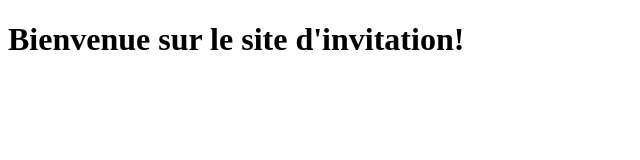
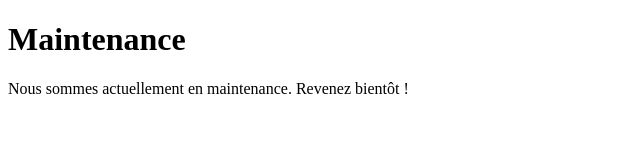
Before and after one commit to Belsicc/apisitediscord, a plain HTML site: page index.html in a window 1280 px wide. Shown: the whole page, without its empty margins (0-640 px from the left). Drawn offline with Linux system fonts and the light colour scheme; no server answers.

Commit message:
index.html

```diff
--- a/index.html
+++ b/index.html
@@ -3,10 +3,14 @@
 <head>
     <meta charset="UTF-8">
     <meta name="viewport" content="width=device-width, initial-scale=1.0">
-    <title>Site d'invitation</title>
+    <title>Site de Maintenance</title>
+    <link rel="stylesheet" href="styles.css">
 </head>
 <body>
-    <h1>Bienvenue sur le site d'invitation!</h1>
+    <div class="maintenance-container">
+        <h1>Maintenance</h1>
+        <p>Nous sommes actuellement en maintenance. Revenez bientôt !</p>
+    </div>
     <script src="main.js"></script>
 </body>
 </html>
```
